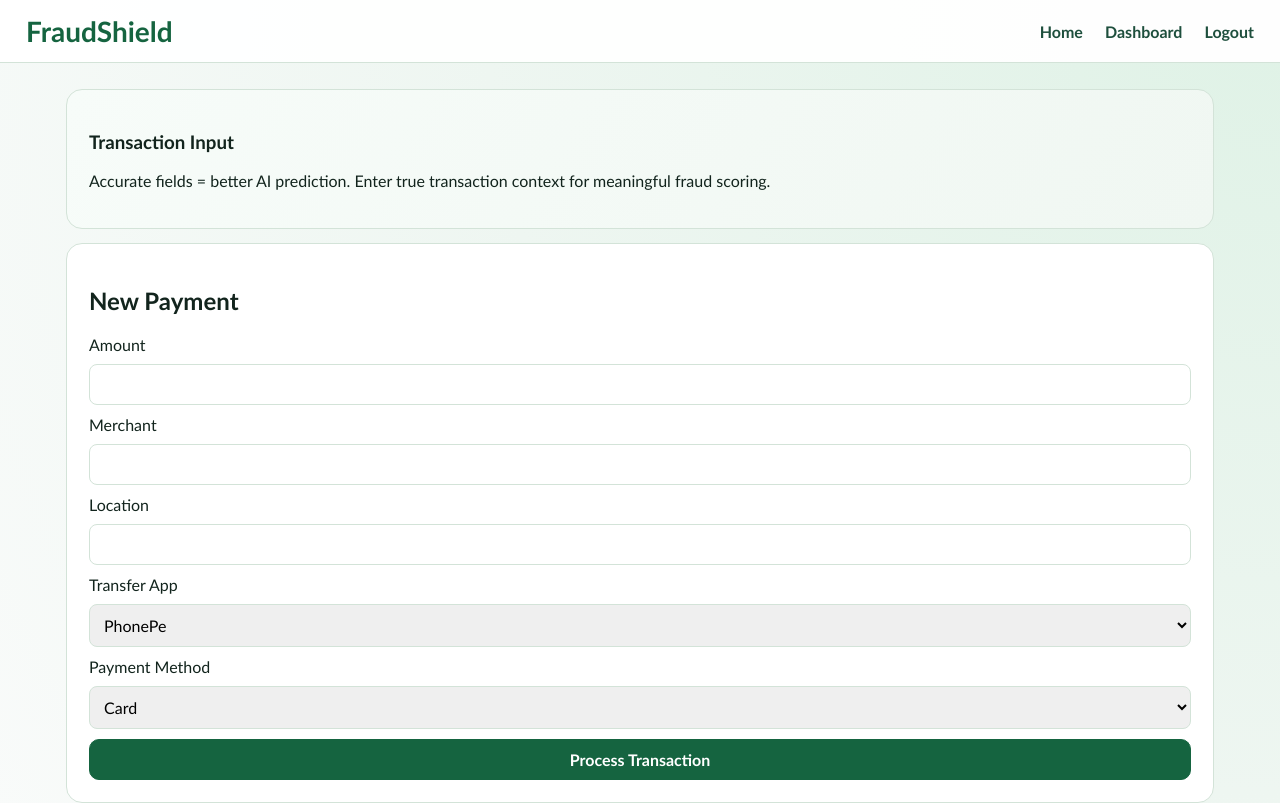
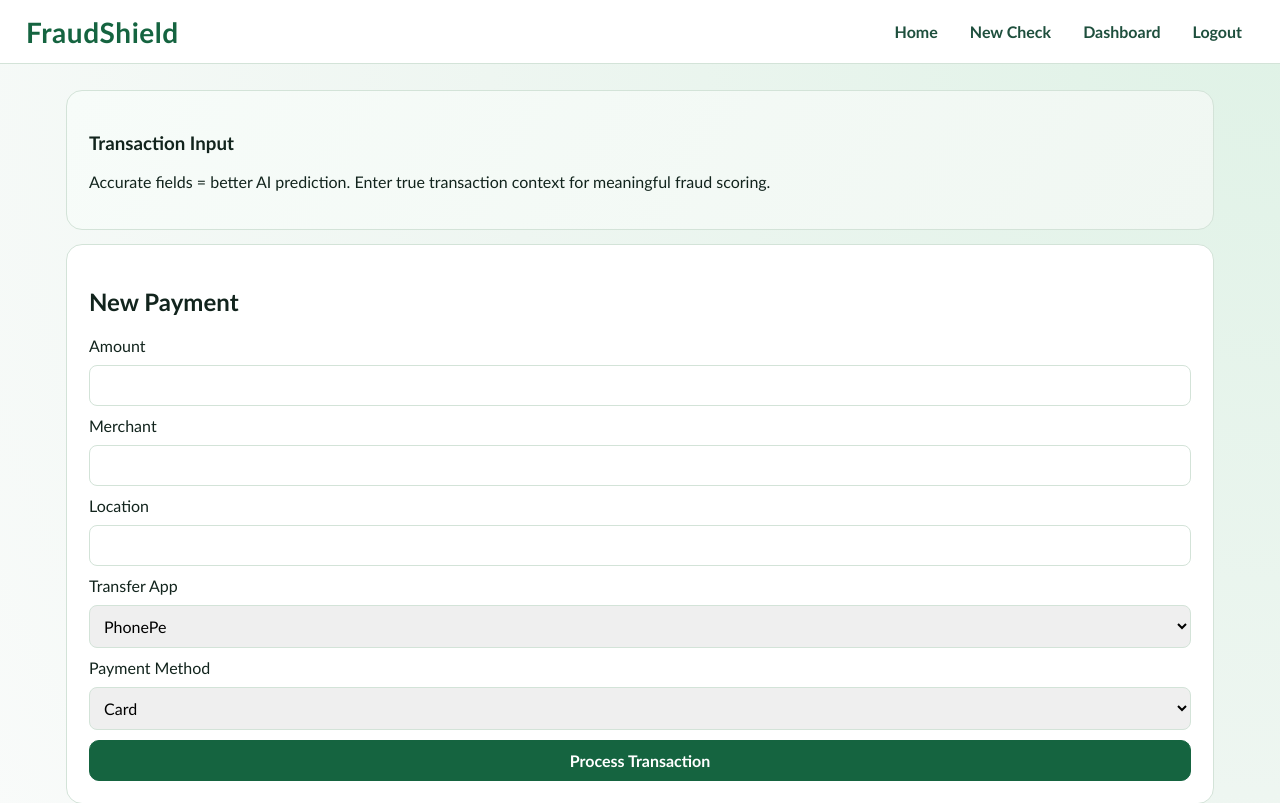
Before and after one commit to himadrichauhan19-code/AI-FRAUD-DETACTION, a Flask app: page /payment in a window 1280 px wide. Shown: the top 803 px of the page. Run offline with Flask 3, Linux system fonts and the light colour scheme; the visitor is signed in with stand-in values (Sample User, id 1).

Commit message:
upto date evverything

```diff
--- a/app.py
+++ b/app.py
@@ -11,13 +11,11 @@ from flask import Flask, flash, redirect, render_template, request, session, url
 app = Flask(__name__)
 app.secret_key = os.getenv("SECRET_KEY", "dev-secret-change-me")
 
-# Demo auth store. In production, use a real database + hashed passwords.
-USERS = {}
-
 BASE_DIR = Path(__file__).resolve().parent
 DATA_DIR = BASE_DIR / "data"
 MODEL_DIR = BASE_DIR / "models"
 DATA_FILE = DATA_DIR / "transactions.csv"
+USERS_FILE = DATA_DIR / "users.json"
 MODEL_FILE = MODEL_DIR / "fraud_profile.json"
 MODEL_META_FILE = MODEL_DIR / "model_info.json"
 MODEL_NAME = "Naive Bayes Fraud Model"
@@ -44,6 +42,7 @@ MODEL_CACHE = {"model": None, "mtime": None}
 def ensure_storage() -> None:
     DATA_DIR.mkdir(parents=True, exist_ok=True)
     MODEL_DIR.mkdir(parents=True, exist_ok=True)
+
     if not MODEL_META_FILE.exists():
         with MODEL_META_FILE.open("w", encoding="utf-8") as f:
             json.dump(
@@ -66,6 +65,10 @@ def ensure_storage() -> None:
                 f,
             )
 
+    if not USERS_FILE.exists():
+        with USERS_FILE.open("w", encoding="utf-8") as f:
+            json.dump({}, f)
+
     if not DATA_FILE.exists():
         with DATA_FILE.open("w", newline="", encoding="utf-8") as f:
             writer = csv.DictWriter(f, fieldnames=CSV_HEADERS)
@@ -83,13 +86,29 @@ def ensure_storage() -> None:
 
     migrated_rows = []
     for row in rows:
-        migrated = {k: row.get(k, "") for k in CSV_HEADERS}
-        migrated_rows.append(migrated)
+        migrated_rows.append({k: row.get(k, "") for k in CSV_HEADERS})
 
     with DATA_FILE.open("w", newline="", encoding="utf-8") as f:
         writer = csv.DictWriter(f, fieldnames=CSV_HEADERS)
         writer.writeheader()
         writer.writerows(migrated_rows)
+
+
+def load_users() -> Dict[str, str]:
+    ensure_storage()
+    with USERS_FILE.open("r", encoding="utf-8") as f:
+        try:
+            users = json.load(f)
+        except json.JSONDecodeError:
+            return {}
+    if not isinstance(users, dict):
+        return {}
+    return {str(k): str(v) for k, v in users.items()}
+
+
+def save_users(users: Dict[str, str]) -> None:
+    with USERS_FILE.open("w", encoding="utf-8") as f:
+        json.dump(users, f)
 
 
 def load_transactions() -> List[Dict]:
@@ -168,42 +187,34 @@ def _features_from_row(row: dict) -> dict:
 
 
 def fraud_risk_score(amount: float, hour: int, payment_method: str) -> int:
-    """Rule-based fallback when history model is not ready."""
     score = 0
-
     if amount > 10000:
         score += 60
     elif amount > 5000:
         score += 35
     elif amount > 2000:
         score += 20
-
     if hour < 6 or hour > 22:
         score += 20
-
     if payment_method.lower() in {"gift card", "crypto"}:
         score += 25
-
     return min(score, 100)
 
 
 def get_model():
     if not MODEL_FILE.exists():
         return None
-
     mtime = MODEL_FILE.stat().st_mtime
     if MODEL_CACHE["model"] is None or MODEL_CACHE["mtime"] != mtime:
         with MODEL_FILE.open("r", encoding="utf-8") as f:
             MODEL_CACHE["model"] = json.load(f)
         MODEL_CACHE["mtime"] = mtime
-
     return MODEL_CACHE["model"]
 
 
 def train_model_from_history() -> bool:
     rows = load_transactions()
     labeled = [r for r in rows if r.get("actual_label") in {"0", "1"}]
-
     if len(labeled) < 10:
         return False
 
@@ -231,13 +242,12 @@ def train_model_from_history() -> bool:
         "merchant": {},
     }
 
-    fraud_amounts = []
-    legit_amounts = []
+    fraud_amounts: List[float] = []
+    legit_amounts: List[float] = []
 
     for row in labeled:
         f = _features_from_row(row)
         y = _to_int(row.get("actual_label"))
-
         update_counter(counters["hour"], str(f["hour"]), y)
         update_counter(counters["day_of_week"], str(f["day_of_week"]), y)
         update_counter(counters["month"], str(f["month"]), y)
@@ -253,7 +263,7 @@ def train_model_from_history() -> bool:
         else:
             legit_amounts.append(amount)
 
-    def amount_stats(values: List[float]) -> Dict:
+    def amount_stats(values: List[float]) -> Dict[str, float]:
         if not values:
             return {"mean": 0.0, "std": 0.0}
         mean = sum(values) / len(values)
@@ -302,7 +312,6 @@ def predict_risk(row: dict) -> Tuple[int, str]:
         bucket = counters.get(counter_name, {})
         record = bucket.get(key, {"fraud": 0, "total": 0})
         bucket_size = max(len(bucket), 1)
-
         numer = float(record.get("fraud", 0)) + alpha
         denom = float(record.get("total", 0)) + (alpha * bucket_size)
         if denom <= 0:
@@ -335,7 +344,6 @@ def predict_risk(row: dict) -> Tuple[int, str]:
         elif amount > legit_mean + 2 * legit_std:
             score += 0.15
 
-    # Low history fallback blend with rules.
     if total_count < 30:
         rule_score = fraud_risk_score(
             _to_float(row.get("amount")),
@@ -352,16 +360,13 @@ def predict_risk(row: dict) -> Tuple[int, str]:
 def set_feedback(tx_id: str, user: str, label: int) -> bool:
     rows = load_transactions()
     updated = False
-
     for row in rows:
         if row.get("id") == tx_id and row.get("user") == user:
             row["actual_label"] = str(label)
             updated = True
             break
-
     if not updated:
         return False
-
     save_transactions(rows)
     return True
 
@@ -370,11 +375,7 @@ def normalize_row(row: dict) -> dict:
     risk = _to_int(row.get("predicted_risk"))
     predicted_label = _to_int(row.get("predicted_label"))
     actual = row.get("actual_label")
-
-    if actual not in {"0", "1"}:
-        actual_label = None
-    else:
-        actual_label = _to_int(actual)
+    actual_label = None if actual not in {"0", "1"} else _to_int(actual)
 
     return {
         "id": row.get("id"),
@@ -392,11 +393,7 @@ def normalize_row(row: dict) -> dict:
 
 @app.route("/")
 def index():
-    return render_template(
-        "index.html",
-        model_name=MODEL_NAME,
-        model_version=MODEL_VERSION,
-    )
+    return render_template("index.html", model_name=MODEL_NAME, model_version=MODEL_VERSION)
 
 
 @app.route("/register", methods=["GET", "POST"])
@@ -422,11 +419,13 @@ def register():
             flash("Password and confirm password do not match.", "error")
             return redirect(url_for("register"))
 
-        if username in USERS:
+        users = load_users()
+        if username in users:
             flash("User already exists. Please log in.", "error")
             return redirect(url_for("login"))
 
-        USERS[username] = password
+        users[username] = password
+        save_users(users)
         flash("Registration successful. Please log in.", "success")
         return redirect(url_for("login"))
 
@@ -442,7 +441,8 @@ def login():
         username = request.form.get("username", "").strip()
         password = request.form.get("password", "").strip()
 
-        if USERS.get(username) != password:
+        users = load_users()
+        if users.get(username) != password:
             flash("Invalid username or password.", "error")
             return redirect(url_for("login"))
 
@@ -560,6 +560,7 @@ def dashboard():
 
     return render_template("dashboard.html", transactions=user_transactions)
 
+
 ensure_storage()
 train_model_from_history()
 
--- a/static/style.css
+++ b/static/style.css
@@ -22,8 +22,11 @@ body {
   justify-content: space-between;
   align-items: center;
   padding: 14px 26px;
-  background: rgba(255, 255, 255, 0.96);
+  background: rgba(255, 255, 255, 0.98);
   border-bottom: 1px solid var(--border);
+  position: sticky;
+  top: 0;
+  z-index: 10;
 }
 
 .brand {
@@ -31,13 +34,27 @@ body {
   color: var(--primary);
   font-weight: 800;
   font-size: 28px;
+  letter-spacing: 0.02em;
+}
+
+.nav nav {
+  display: flex;
+  align-items: center;
+  gap: 8px;
 }
 
 .nav nav a {
   text-decoration: none;
   color: var(--secondary);
-  margin-left: 18px;
   font-weight: 700;
+  padding: 8px 12px;
+  border-radius: 10px;
+  transition: background-color 0.15s ease, color 0.15s ease;
+}
+
+.nav nav a:hover {
+  background: #e9f5ee;
+  color: #154f36;
 }
 
 .container {
@@ -213,3 +230,10 @@ th, td { border-bottom: 1px solid var(--border); padding: 10px; text-align: left
   font-size: 14px;
   margin-bottom: 6px;
 }
+
+
+
+.dash-sub {
+  margin-top: 6px;
+  color: #365646;
+}
--- a/templates/base.html
+++ b/templates/base.html
@@ -12,6 +12,7 @@
     <nav>
       <a href="{{ url_for('index') }}">Home</a>
       {% if session.get('user') %}
+        <a href="{{ url_for('payment') }}">New Check</a>
         <a href="{{ url_for('dashboard') }}">Dashboard</a>
         <a href="{{ url_for('logout') }}">Logout</a>
       {% else %}
--- a/templates/dashboard.html
+++ b/templates/dashboard.html
@@ -40,6 +40,10 @@
 
 <section class="card">
   <h2>Transaction Dashboard</h2>
+  <p class="dash-sub">All past checks are saved here. Use "Check Another Payment" for a new entry.</p>
+  <div class="actions" style="margin-bottom: 10px;">
+    <a class="btn" href="{{ url_for('payment') }}">Check Another Payment</a>
+  </div>
   <table>
     <thead>
       <tr>
--- a/templates/index.html
+++ b/templates/index.html
@@ -17,8 +17,8 @@
 
     <div class="hero-actions">
       {% if session.get('user') %}
-      <a class="btn" href="{{ url_for('dashboard') }}">Open Dashboard</a>
-      <a class="btn ghost" href="{{ url_for('logout') }}">Logout</a>
+      <a class="btn" href="{{ url_for('payment') }}">New Payment Check</a>
+      <a class="btn ghost" href="{{ url_for('dashboard') }}">Open Dashboard</a>
       {% else %}
       <a class="btn" href="{{ url_for('register') }}">Sign Up</a>
       <a class="btn ghost" href="{{ url_for('login') }}">Sign In</a>
```
